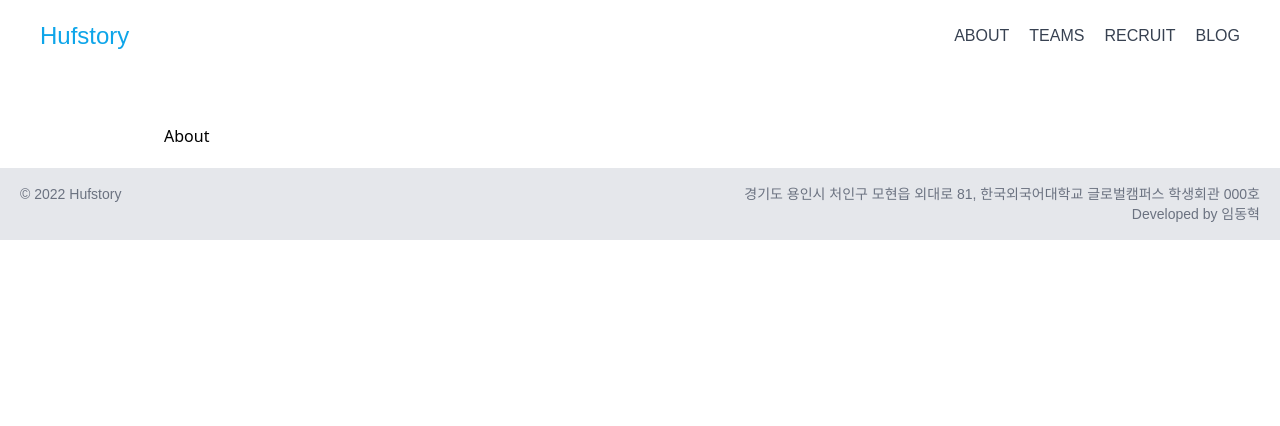
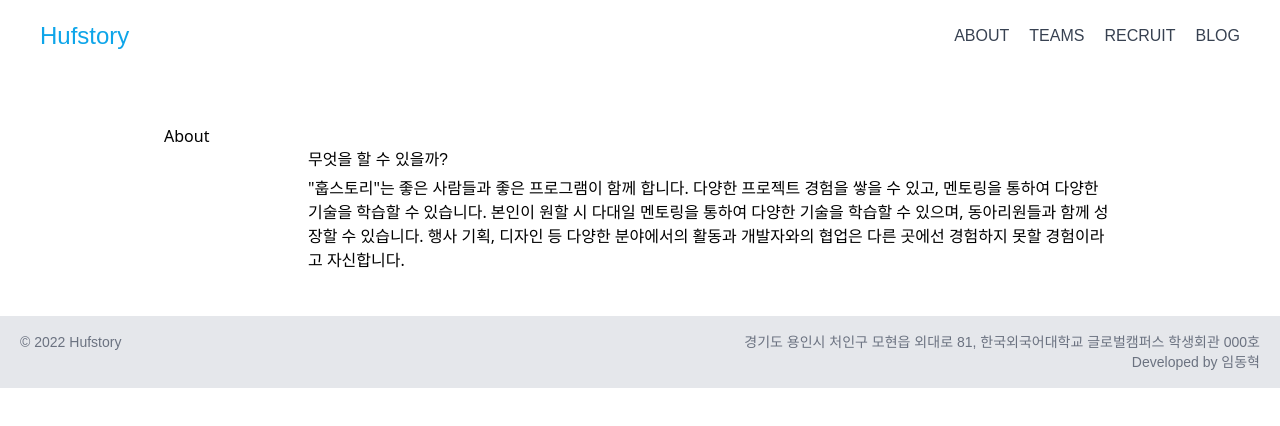
Before and after one commit to hufstory/HUFSTORY_WEB_FrontEnd, a React (Create React App) app in the folder hufstory/: page /about in a window 1280 px wide. Shown: the top 426 px of the page. Built offline with nearby package versions, Linux system fonts and the light colour scheme; a web font is replaced by a local one.

Commit message:
Style: Main -> About

```diff
--- a/hufstory/src/pages/About/About.tsx
+++ b/hufstory/src/pages/About/About.tsx
@@ -11,6 +11,17 @@ const About = () => {
       <div className="ml-36 mr-36 mt-8 md:px-5 md:py-5 md:flex-row items-center">
         <h1>About</h1>
 
+        <h1 className="font-nanumRegular ml-36 text-base">
+          무엇을 할 수 있을까?
+        </h1>
+        <p className="mt-1 mb-6 ml-36">
+          "훕스토리"는 좋은 사람들과 좋은 프로그램이 함께 합니다. 다양한
+          프로젝트 경험을 쌓을 수 있고, 멘토링을 통하여 다양한 기술을 학습할 수
+          있습니다. 본인이 원할 시 다대일 멘토링을 통하여 다양한 기술을 학습할
+          수 있으며, 동아리원들과 함께 성장할 수 있습니다. 행사 기획, 디자인 등
+          다양한 분야에서의 활동과 개발자와의 협업은 다른 곳에선 경험하지 못할
+          경험이라고 자신합니다.
+        </p>
       </div>
       <Footer />
     </div>
```
